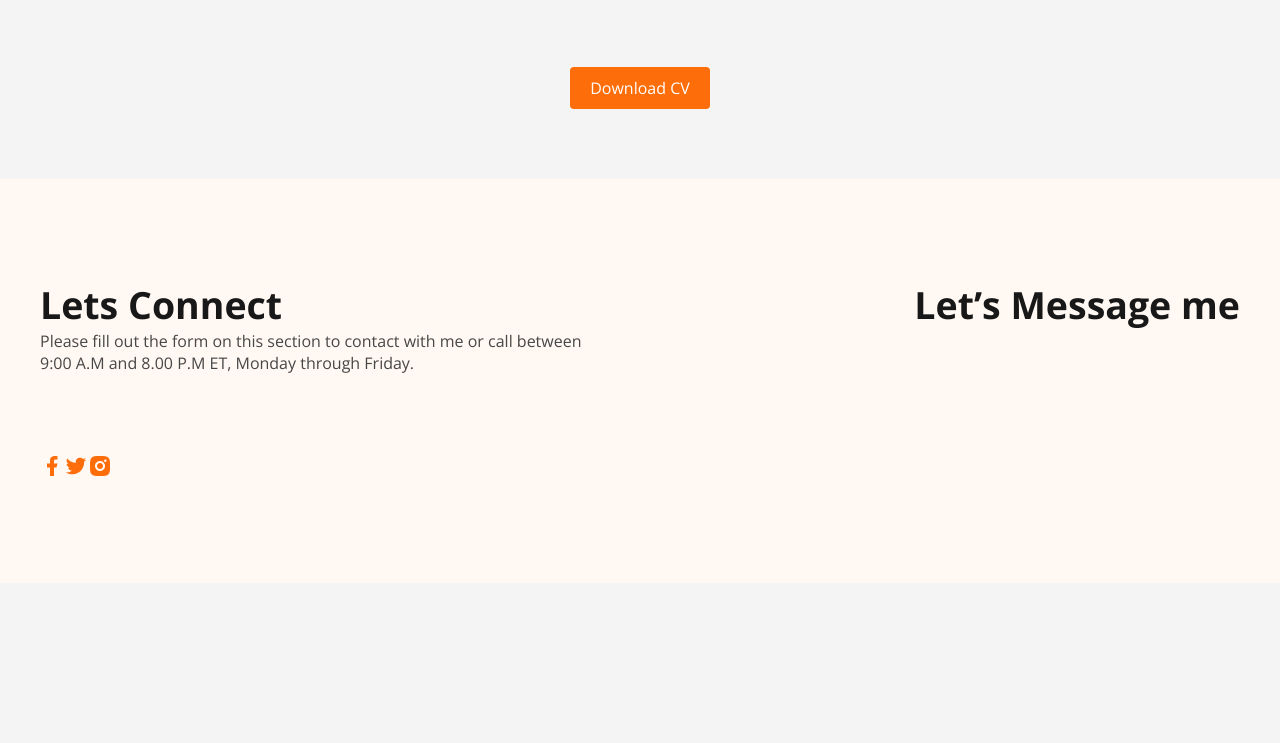
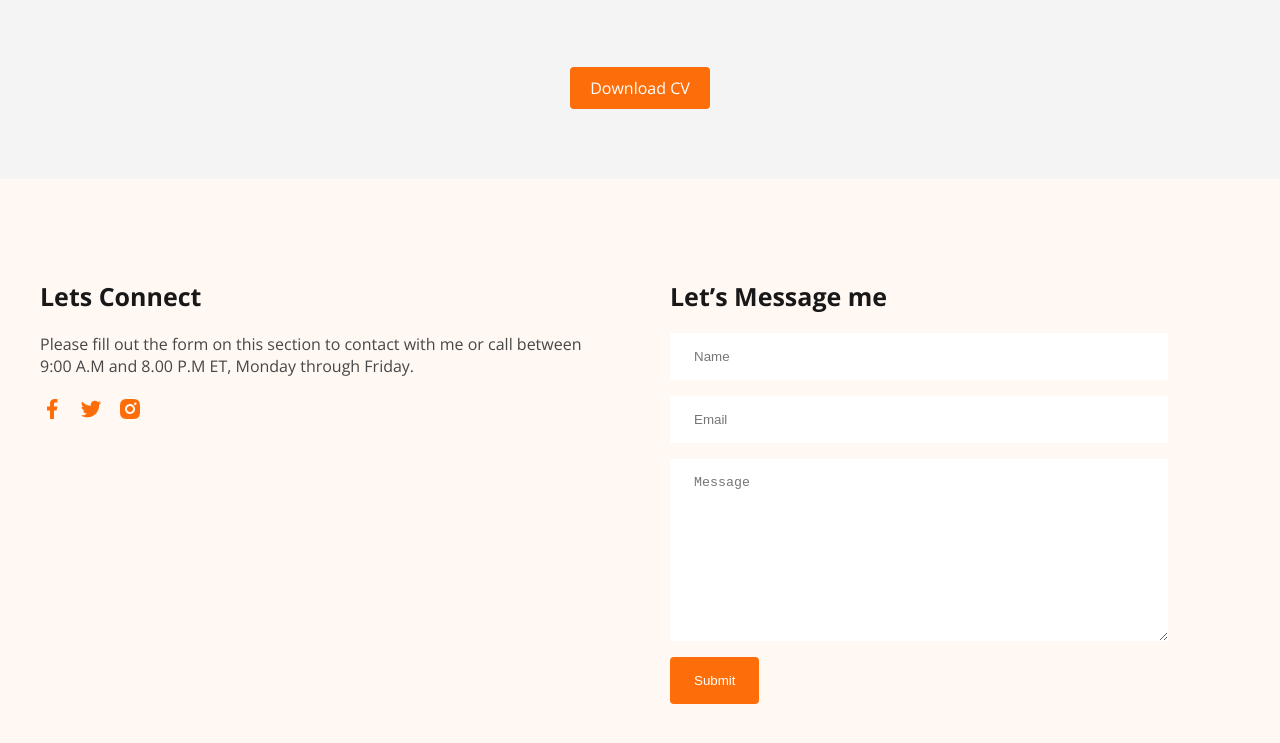
Before and after one commit to raakstmeer/developer-portfolio, a plain HTML site: page index.html in a window 1280 px wide. Shown: the part 3232-3975 px from the top of the page. Before the commit the page ends 3815 px from the top, so only its background shows below. Drawn offline with nearby package versions, Linux system fonts and the light colour scheme.

Commit message:
footer completed so so

```diff
--- a/index.html
+++ b/index.html
@@ -237,6 +237,14 @@
             <div class="footerTitle">
               <h2>Let’s Message me</h2>
             </div>
+            <div class="contact">
+              <form>
+                <input type="text" placeholder="Name" />
+                <input type="email" placeholder="Email" />
+                <textarea cols="30" rows="10" placeholder="Message"></textarea>
+                <input type="submit" value="Submit" class="primary-button" />
+              </form>
+            </div>
           </div>
         </div>
       </div>
--- a/style.css
+++ b/style.css
@@ -214,11 +214,11 @@ body {
   width: 550px;
 }
 
-.footerTitle {
+.footerTitle h2 {
   color: #181818;
   font-size: 25px;
   font-weight: 700;
-  margin-bottom: 5rem;
+  margin-bottom: 20px;
 }
 .footerTitle p {
   color: #474747 !important;
@@ -231,7 +231,28 @@ body {
 }
 .footerWrap {
   display: flex;
-  justify-content: space-between;
-  gap: 2rem;
+  gap: 5rem;
   padding: 100px 0px;
 }
+.footerIcon {
+  margin: 20px 0px;
+}
+.footerIcon a {
+  margin-right: 15px;
+}
+.footerContact {
+  width: 450px;
+}
+.contact form input,
+textarea {
+  display: block;
+  margin-bottom: 1rem;
+  padding: 1rem 1.5rem;
+  width: 100%;
+  outline: none;
+  border: none;
+}
+
+.contact form input[type='submit'] {
+  width: fit-content;
+}
```
